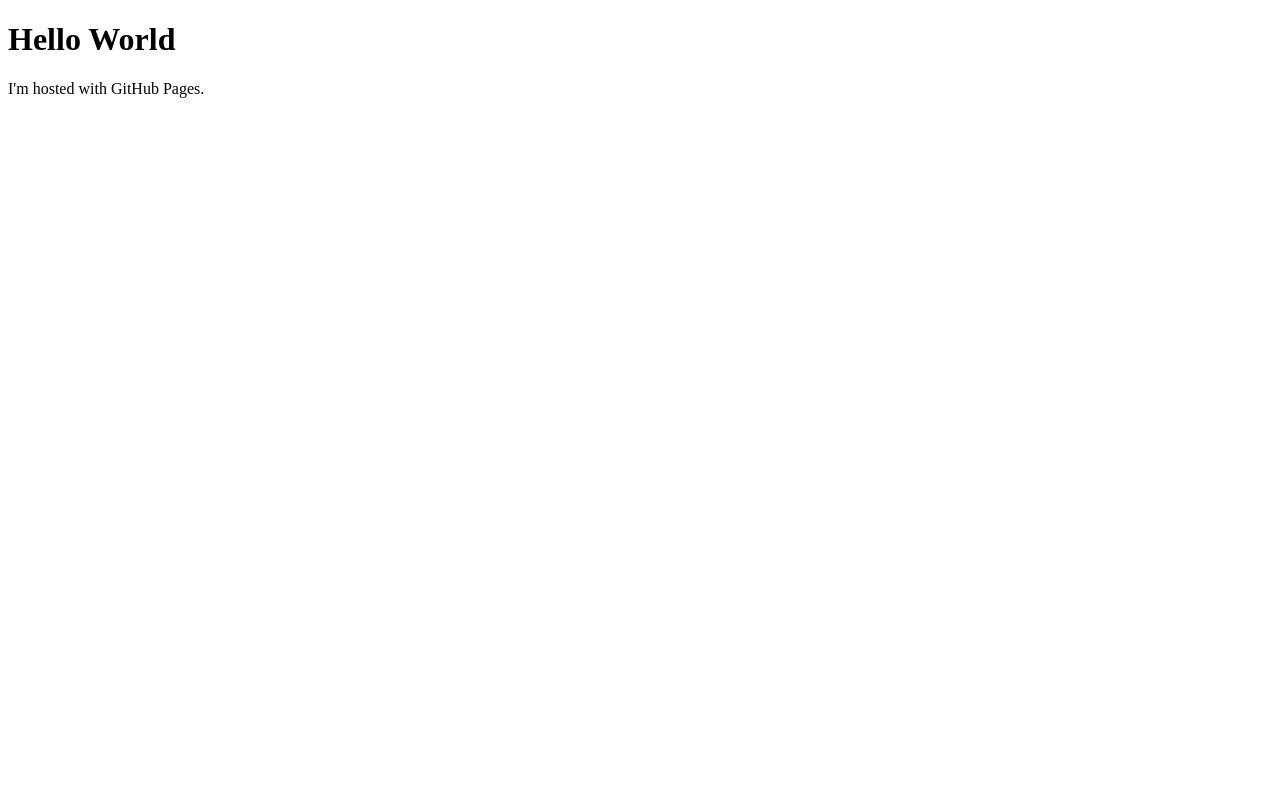
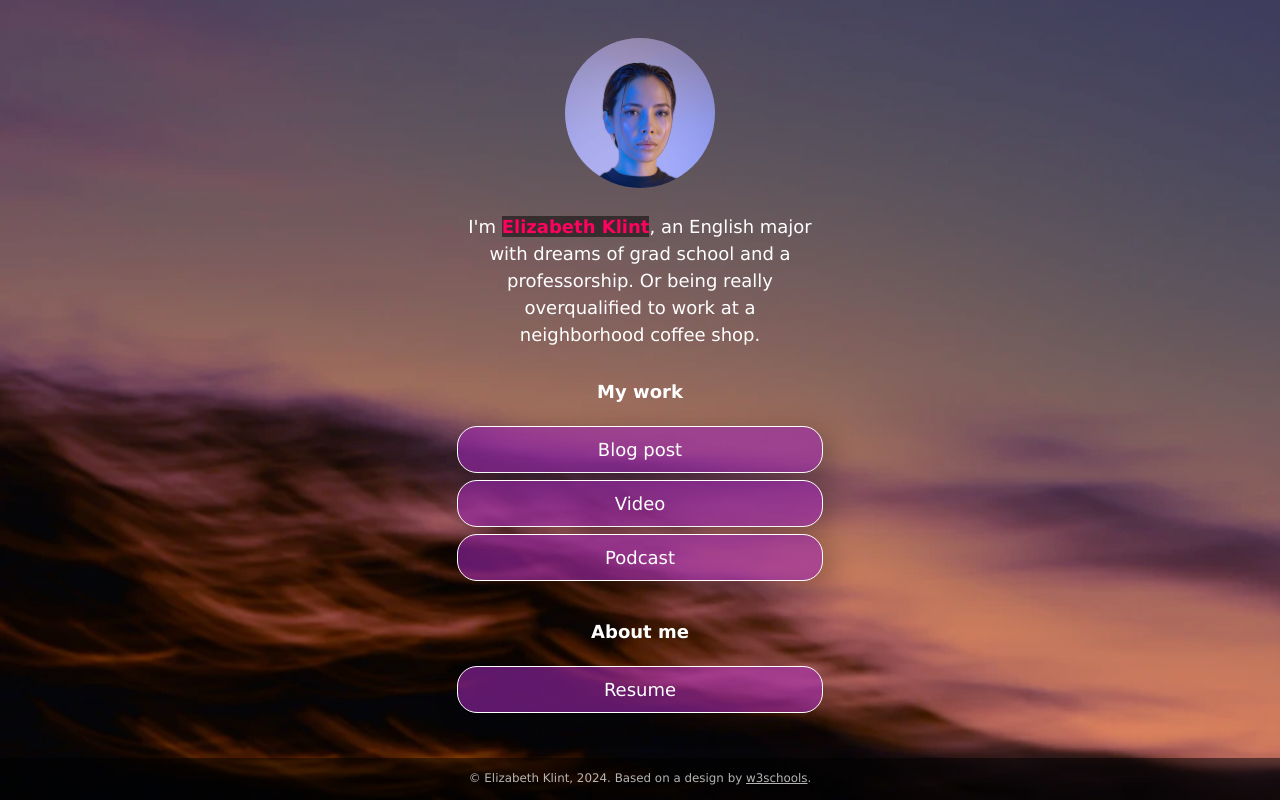
Before and after one commit to elizabethk21/elizabethk21.github.io, a plain HTML site: page index.html in a window 1280 px wide. Drawn offline with Linux system fonts and the light colour scheme.

Commit message:
added website template
Added website template

```diff
--- /dev/null
+++ b/css/style.css
@@ -0,0 +1,231 @@
+:root {
+    --primaryText: #fff;
+    --secondaryText: #ff015e;
+    --primary: rgba(156, 39, 176, .60);
+    --secondary: rgba(255, 1, 94, .60);
+    --buttonHover: rgba(156, 39, 176, .40);
+    --smallButtonHover: rgba(0, 0, 0, .25);
+}
+
+html {
+    box-sizing: border-box;
+    /* keeps button boxes within phone screen width */
+    -ms-text-size-adjust: 100%;
+    -webkit-text-size-adjust: 100%;
+    height: 100%;
+}
+
+*,
+*:before,
+*:after {
+    box-sizing: inherit;
+}
+
+body {
+    margin: 0;
+    min-height: 100%;
+    /* The image used for the site background. Try changing skyscape.jpg to stars.jpg. Put a replacement photo in the images folder and, in line 21 below, replace skyscape.jpg with yourbackgroundfilename.jpg */
+    /* The linear gradient darkens the image, like putting a sunglasses lens on top of it. If you want to darken the image even more, change 0.1 (both times) to 0.3 or higher */
+    background: linear-gradient(rgba(0, 0, 0, 0.1), rgba(0, 0, 0, 0.1)), url(../images/skyscape.jpg);
+    /* Prevents the browser from repeating or "tiling" the background image */
+    background-repeat: no-repeat;
+    background-position: center;
+    /* Freezes the image so that even the content scrolls down, the background stays put */
+    background-attachment: fixed;
+    /* Resizes the background image to cover the entire container */
+    background-size: cover;
+    font-family: Futura, Verdana, sans-serif;
+    line-height: 1.5;
+    font-size: 18px;
+    display: flex;
+    flex-direction: column;
+    justify-content: space-around;
+    align-items: center;
+}
+
+h1 {
+    font-size: 1em;
+}
+
+h2 {
+    font-size: 1em;
+    margin-bottom: 0;
+}
+
+img {
+    margin: .5em 1em;
+    /* border: 1px solid #ccc; */
+    border-radius: 50%;
+    height: 150px;
+    max-width: 100%;
+    object-fit: cover;
+    /* Resizes the image to cover the entire container */
+}
+
+.container {
+    text-align: center;
+    width: 100%;
+    padding: 0;
+    margin-right: auto;
+    margin-left: auto;
+    flex: 1;
+    display: flex;
+    flex-direction: column;
+    justify-content: center;
+}
+
+.image-container {
+    text-align: center;
+    width: 100%;
+}
+
+.main-text-color {
+    color: var(--primaryText);
+}
+
+.name {
+    color: var(--secondaryText);
+}
+
+.name strong {
+    background-color: rgba(0, 0, 0, 0.50);
+}
+
+.section-header {
+    padding-top: .5em;
+}
+
+.button,
+.intro,
+.links-container,
+.slidedown,
+.external-link {
+    width: 100%;
+    min-width: 50%;
+    padding: .5em 1em;
+    text-decoration: none;
+    color: inherit;
+    text-align: center;
+}
+
+.button, .external-link {
+    border: 1px solid var(--primaryText);
+    border-radius: 20px;
+    box-shadow: 7px 6px 28px 1px rgba(0, 0, 0, 0.24);
+    overflow: hidden;
+    white-space: nowrap;
+    display: inline-block;
+    background-color: var(--primary);
+    cursor: pointer;
+    transition: 0.2s all;
+}
+
+.button:not(.highlight) {
+    background-color: var(--primary);
+}
+
+@media (hover: hover) {
+    .button:hover { background-color: var(--buttonHover); }
+}
+
+.button.highlight {
+    background-color: var(--secondary);
+}
+
+.button:active, .external-link:active {
+    transform: scale(0.98);
+    /* Scaling button to 0.98 to its original size */
+    box-shadow: 3px 2px 22px 1px rgba(0, 0, 0, 0.24);
+    /* Lowering the shadow */
+}
+
+.intro {
+    margin: 0 auto;
+}
+
+.section {
+    margin-top: 1em;
+}
+
+.slidedown {
+    margin: 0 auto;
+    padding: 0;
+    -webkit-transition: height .4s ease;
+    -o-transition: height .4s ease;
+    transition: height .4s ease;
+    overflow: hidden;
+    height: 0;
+}
+
+.external-link {
+    border: 1px solid var(--primaryText);
+    border-radius: 20px;
+    background-color: transparent;
+    display: flex;
+    align-items: center;
+    justify-content: center;
+    padding: 0;
+    margin: .5em auto 1.5em auto;
+    text-decoration: none;
+    color: inherit;
+    height: 2em;
+    width: 6em;
+}
+
+.external-link:hover {
+    background-color: var(--smallButtonHover)
+}
+
+.description {
+    display: flex;
+    text-align: left;
+    flex-direction: column;
+    padding: 0 .6em;
+}
+
+.description > p {
+    margin: .5em 0;
+}
+
+.footer {
+  font-size: .66em;
+  background-color: rgba(0, 0, 0, .5);
+  color: rgba(225, 225, 225, .8);
+  text-decoration: none;
+  width: 100%;
+  min-height: 3em;
+  display: flex;
+  align-items: center;
+  justify-content: center;
+  position: relative;
+}
+
+.footer a {
+    color: inherit;
+}
+
+/* Media queries allow you to change style properties according to the screen width. In this case, if the screen is AT LEAST 540 pixels wide (bigger than a standard phone), the .container resizes to 540 pixels and the buttons and intro resize to 85% of the container width */
+@media (min-width: 540px) {
+    .container {
+        max-width: 540px;
+    }
+
+    .button,
+    .intro,
+    .slidedown {
+        width: 85%;
+    }
+}
+
+/* If the screen is AT LEAST 768 pixels wide (standard tablet or larger), the .container resizes to 750 pixels and the buttons and intro resize to 40% of the container width */
+@media (min-width: 768px) {
+    .container {
+        max-width: 768px;
+    }
+
+    .button,
+    .intro,
+    .slidedown {
+        width: 40%;
+    }
+}
--- a/index.html
+++ b/index.html
@@ -1,7 +1,74 @@
 <!DOCTYPE html>
-<html>
-    <body>
-        <h1>Hello World</h1>
-        <p>I'm hosted with GitHub Pages.</p>
-    </body>
+<!-- This page is adapted from w3schools "How to make a link tree website https://www.w3schools.com/howto/howto_website_create_linktree.asp" -->
+<html lang="en">
+
+<head>
+  <meta charset="utf-8" />
+  <meta name="viewport" content="width=device-width, initial-scale=1" />
+  <!-- Add your name below -->
+  <title>Elizabeth Klint</title>
+  <link rel="stylesheet" href="css/style.css">
+</head>
+
+<body class="main-text-color">
+  <!-- Content container. Everything except footer goes here -->
+  <div class="container">
+    <!-- Image and name container. Put your replacement photo—which you should crop to be square—in the images folder, then change the source attribute to images/yourportraitfilename.jpg. This path says, "Look in the images folder for yourportraitfilename.jpg." Be sure to change the alt text, too. -->
+    <div class="image-container">
+      <img src="images/portrait.jpg" alt="Photo by Art Hauntington">
+    </div>
+    <div class="intro">
+      I'm <span class="name"><strong>Elizabeth Klint</strong></span>, an English major with dreams of grad school and a professorship. Or being really overqualified to work at a neighborhood coffee shop.
+    </div>
+    <div class="section-header">
+      <h1>My work</h1>
+    </div>
+    <!-- Replace the # inside of the href="#" with your links. -->
+    <div class="links-container">
+      <div class="button toggle">Blog post</div>
+      <div class="slidedown">
+        <div class="description">
+          <h2>Blog post title</h2>
+          <p>Here, add a short but appealing description of your blog post.</p>
+          <a href="#" class="external-link" target="_blank">Read</a>
+        </div>
+      </div>
+
+      <div class="button toggle">Video</div>
+      <div class="slidedown">
+        <div class="description">
+          <h2>Video title</h2>
+          <p>Add a short but appealing description of your video.</p>
+          <a href="#" class="external-link" target="_blank">Watch</a>
+        </div>
+      </div>
+
+      <div class="button toggle">Podcast</div>
+      <div class="slidedown">
+        <div class="description">
+          <h2>Podcast title</h2>
+          <p>Add a short but appealing description of your podcast</p>
+          <a href="#" class="external-link" target="_blank">Listen</a>
+        </div>
+      </div>
+    </div>
+
+    <!-- Replace # with PDF from Google Docs, or replace the entire section with whatever you want. Or delete it! Or add another section below it!-->
+    <div class="section-header">
+      <h1>About me</h1>
+    </div>
+
+    <div class="links-container">
+      <a href="https://drive.google.com" class="button" target="_blank">Resume</a>
+    </div>
+
+  </div>
+  <div class="footer">
+    <p>© Elizabeth Klint, 2024. Based on a design by <a
+        href="https://www.w3schools.com/howto/howto_website_create_linktree.asp" target="_blank">w3schools</a>.
+    </p>
+  </div>
+  <script type="text/javascript" src="js/slider.js"></script>
+</body>
+
 </html>
--- /dev/null
+++ b/js/slider.js
@@ -0,0 +1,19 @@
+document.addEventListener("DOMContentLoaded", () => {
+  const a = document.querySelectorAll(".toggle");
+  a.forEach((e) => {
+    e.addEventListener("click", function () {
+      let slider = this.nextElementSibling;
+      if (slider.style.height) {
+        slider.style.height = null;
+        e.classList.remove("highlight");
+      } else {
+        document.querySelectorAll(".toggle.highlight").forEach((f) => {
+          f.classList.remove("highlight");
+          f.nextElementSibling.style.height = null;
+        });
+        e.classList.add("highlight");
+        slider.style.height = slider.scrollHeight + "px";
+      }
+    })
+  })
+})
```
Also changed, not shown: images/portrait.jpg (added), images/skyscape.jpg (added), images/stars.jpg (added), 1 other file.
